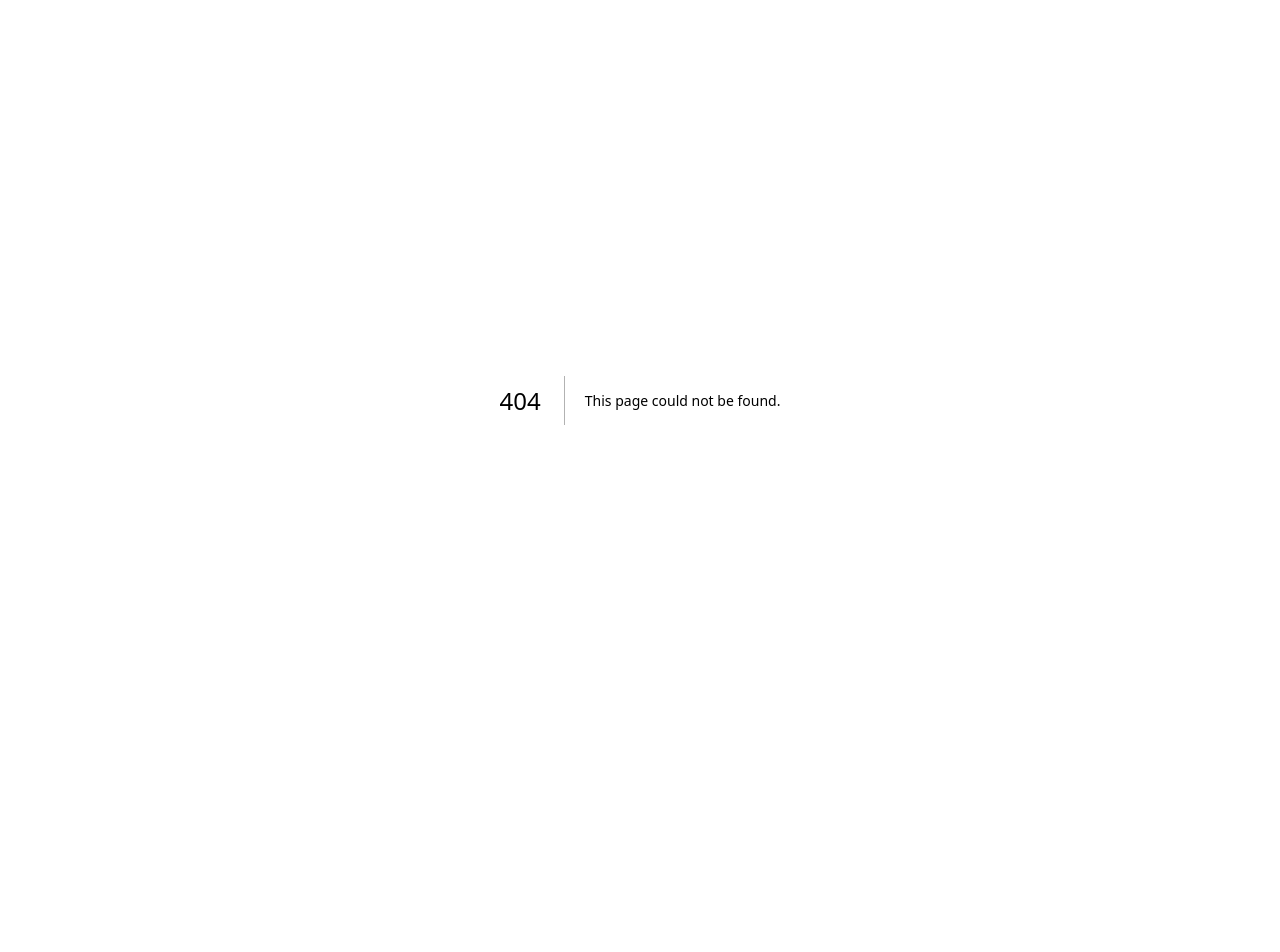
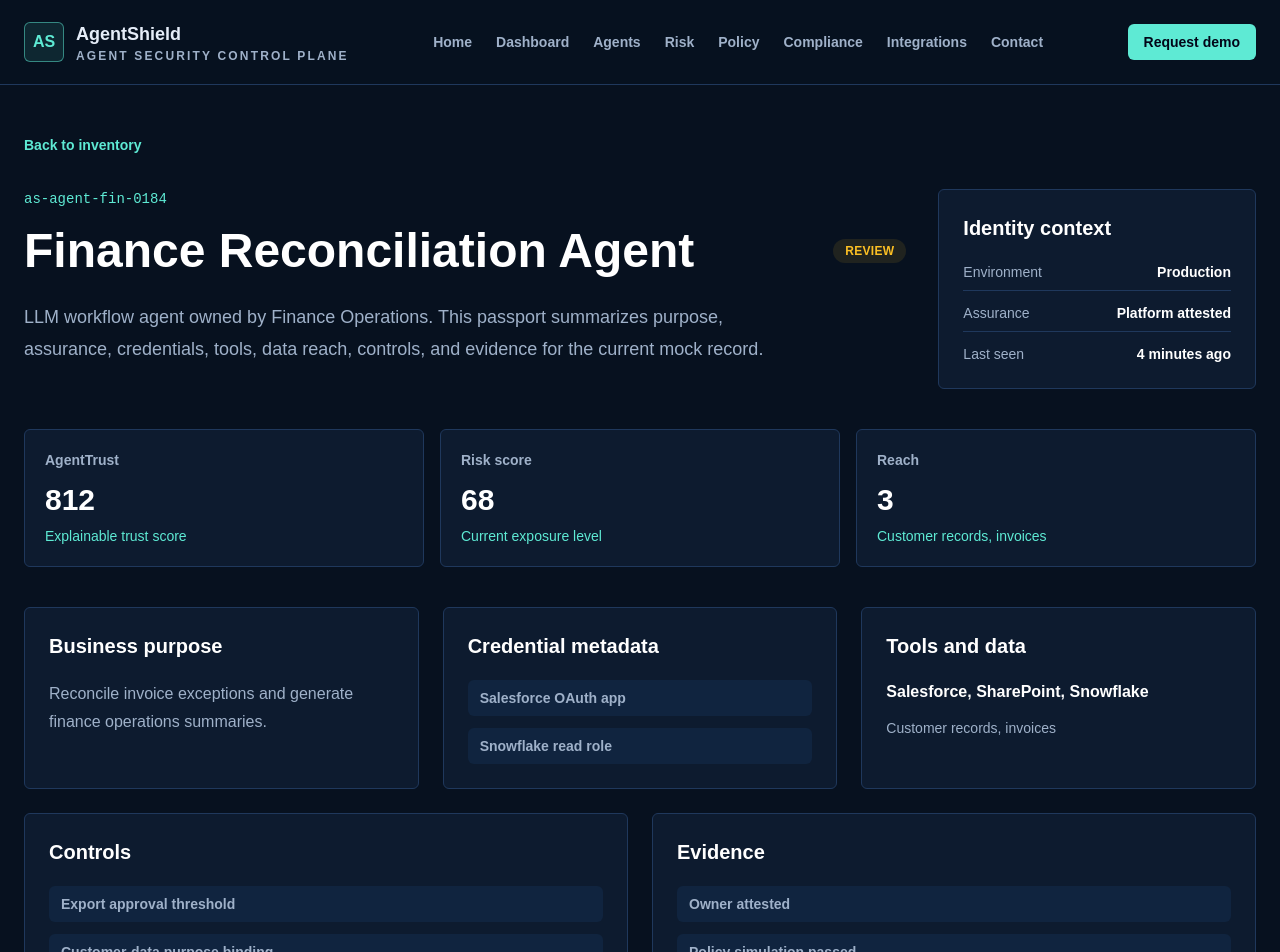
Before and after one commit to eokunbor8380/agent-shield, a Next.js app: page /agents/as-agent-fin-0184 in a window 1280 px wide. Before the commit this address had no page. Shown: the top 952 px of the page. Before the commit the page ends 800 px from the top, so only its background shows below. Built offline with nearby package versions, Linux system fonts and the light colour scheme.

Commit message:
Add Agent Passport detail pages

```diff
--- /dev/null
+++ b/src/app/agents/[id]/page.tsx
@@ -0,0 +1,116 @@
+import Link from "next/link";
+import { notFound } from "next/navigation";
+import { AppShell } from "@/components/AppShell";
+import { MetricCard } from "@/components/MetricCard";
+import { Panel } from "@/components/Panel";
+import { StatusPill } from "@/components/StatusPill";
+import { agents, getAgentById } from "@/data/agentShield";
+
+export function generateStaticParams() {
+  return agents.map((agent) => ({ id: agent.id }));
+}
+
+export async function generateMetadata({ params }: PageProps<"/agents/[id]">) {
+  const { id } = await params;
+  const agent = getAgentById(id);
+
+  return {
+    title: agent ? `${agent.name} | Agent Passport` : "Agent Passport",
+  };
+}
+
+export default async function AgentPassportPage({ params }: PageProps<"/agents/[id]">) {
+  const { id } = await params;
+  const agent = getAgentById(id);
+
+  if (!agent) {
+    notFound();
+  }
+
+  return (
+    <AppShell>
+      <section className="mx-auto max-w-7xl px-6 py-12">
+        <Link href="/agents" className="text-sm font-bold text-brand hover:text-brand-strong">
+          Back to inventory
+        </Link>
+        <div className="mt-8 grid gap-8 lg:grid-cols-[1fr_0.36fr] lg:items-start">
+          <div>
+            <p className="font-mono text-sm text-brand">{agent.id}</p>
+            <div className="mt-3 flex flex-col gap-4 md:flex-row md:items-center md:justify-between">
+              <h1 className="max-w-4xl text-4xl font-black leading-tight text-white md:text-5xl">
+                {agent.name}
+              </h1>
+              <StatusPill value={agent.status} />
+            </div>
+            <p className="mt-5 max-w-3xl text-lg leading-8 text-muted">
+              {agent.type} owned by {agent.owner}. This passport summarizes purpose, assurance, credentials,
+              tools, data reach, controls, and evidence for the current mock record.
+            </p>
+          </div>
+          <Panel title="Identity context">
+            <div className="grid gap-3 text-sm">
+              <p className="flex justify-between gap-4 border-b border-line pb-2">
+                <span className="text-muted">Environment</span>
+                <span className="font-bold text-white">{agent.environment}</span>
+              </p>
+              <p className="flex justify-between gap-4 border-b border-line pb-2">
+                <span className="text-muted">Assurance</span>
+                <span className="font-bold text-white">{agent.assurance}</span>
+              </p>
+              <p className="flex justify-between gap-4">
+                <span className="text-muted">Last seen</span>
+                <span className="font-bold text-white">{agent.lastSeen}</span>
+              </p>
+            </div>
+          </Panel>
+        </div>
+
+        <div className="mt-10 grid gap-4 md:grid-cols-3">
+          <MetricCard label="AgentTrust" value={String(agent.trustScore)} delta="Explainable trust score" />
+          <MetricCard label="Risk score" value={String(agent.riskScore)} delta="Current exposure level" />
+          <MetricCard label="Reach" value={String(agent.tools.length)} delta={`${agent.data}`} />
+        </div>
+
+        <div className="mt-10 grid gap-6 lg:grid-cols-3">
+          <Panel title="Business purpose">
+            <p className="leading-7 text-muted">{agent.passport.purpose}</p>
+          </Panel>
+          <Panel title="Credential metadata">
+            <ul className="grid gap-3 text-sm font-semibold text-muted">
+              {agent.passport.credentials.map((credential) => (
+                <li key={credential} className="rounded-md bg-panel-strong px-3 py-2">
+                  {credential}
+                </li>
+              ))}
+            </ul>
+          </Panel>
+          <Panel title="Tools and data">
+            <p className="font-bold text-white">{agent.tools.join(", ")}</p>
+            <p className="mt-3 text-sm leading-6 text-muted">{agent.data}</p>
+          </Panel>
+        </div>
+
+        <div className="mt-6 grid gap-6 lg:grid-cols-2">
+          <Panel title="Controls">
+            <ul className="grid gap-3 text-sm font-semibold text-muted">
+              {agent.passport.controls.map((control) => (
+                <li key={control} className="rounded-md bg-panel-strong px-3 py-2">
+                  {control}
+                </li>
+              ))}
+            </ul>
+          </Panel>
+          <Panel title="Evidence">
+            <ul className="grid gap-3 text-sm font-semibold text-muted">
+              {agent.passport.evidence.map((evidence) => (
+                <li key={evidence} className="rounded-md bg-panel-strong px-3 py-2">
+                  {evidence}
+                </li>
+              ))}
+            </ul>
+          </Panel>
+        </div>
+      </section>
+    </AppShell>
+  );
+}
--- a/src/app/agents/page.tsx
+++ b/src/app/agents/page.tsx
@@ -1,3 +1,4 @@
+import Link from "next/link";
 import { AppShell } from "@/components/AppShell";
 import { Panel } from "@/components/Panel";
 import { SectionIntro } from "@/components/SectionIntro";
@@ -19,10 +20,19 @@ export default function AgentsPage() {
               <div className="flex flex-col gap-4 md:flex-row md:items-start md:justify-between">
                 <div>
                   <p className="font-mono text-sm text-brand">{agent.id}</p>
-                  <h2 className="mt-2 text-2xl font-black text-white">{agent.name}</h2>
+                  <h2 className="mt-2 text-2xl font-black text-white">
+                    <Link href={`/agents/${agent.id}`} className="hover:text-brand">
+                      {agent.name}
+                    </Link>
+                  </h2>
                   <p className="mt-2 text-muted">{agent.type} | {agent.owner} | {agent.environment} | {agent.assurance}</p>
                 </div>
-                <StatusPill value={agent.status} />
+                <div className="flex flex-wrap items-center gap-3">
+                  <StatusPill value={agent.status} />
+                  <Link href={`/agents/${agent.id}`} className="rounded-md border border-line px-3 py-2 text-sm font-bold text-white hover:border-brand">
+                    Open passport
+                  </Link>
+                </div>
               </div>
               <div className="mt-6 grid gap-4 md:grid-cols-4">
                 <div className="rounded-md bg-panel-strong p-4">
--- a/src/app/dashboard/page.tsx
+++ b/src/app/dashboard/page.tsx
@@ -22,7 +22,7 @@ export default function DashboardPage() {
           <Panel title="High-reach agents" description="Entities with meaningful tool, data, or credential reach.">
             <div className="mt-5 grid gap-4">
               {agents.slice(0, 3).map((agent) => (
-                <Link key={agent.id} href="/agents" className="grid gap-3 rounded-md bg-panel-strong p-4 hover:outline hover:outline-1 hover:outline-brand md:grid-cols-[1fr_auto]">
+                <Link key={agent.id} href={`/agents/${agent.id}`} className="grid gap-3 rounded-md bg-panel-strong p-4 hover:outline hover:outline-1 hover:outline-brand md:grid-cols-[1fr_auto]">
                   <div>
                     <p className="font-bold text-white">{agent.name}</p>
                     <p className="mt-1 text-sm text-muted">{agent.owner} | {agent.environment}</p>
--- a/src/data/agentShield.ts
+++ b/src/data/agentShield.ts
@@ -159,3 +159,7 @@ export const evidenceControls = [
   { framework: "ISO 27001", control: "Privileged access and access review evidence", status: "Draft" },
   { framework: "SOC 2", control: "Change, access, and monitoring evidence", status: "Mapped" },
 ];
+
+export function getAgentById(id: string) {
+  return agents.find((agent) => agent.id === id) ?? null;
+}
```
